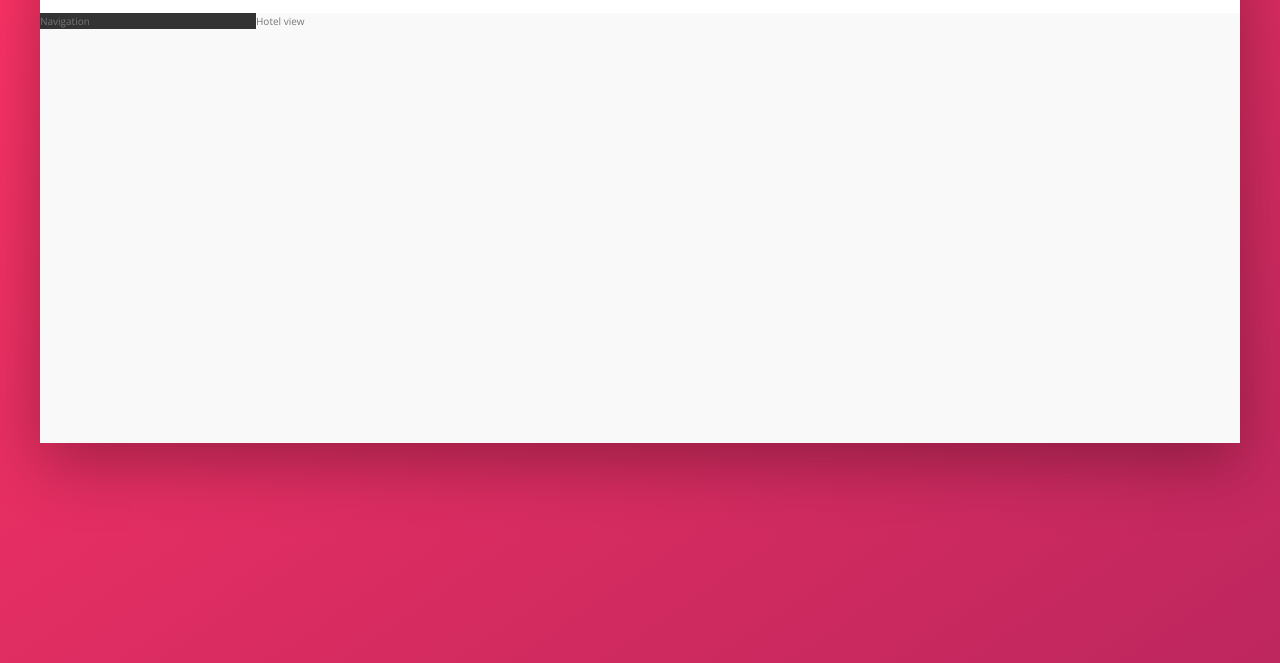
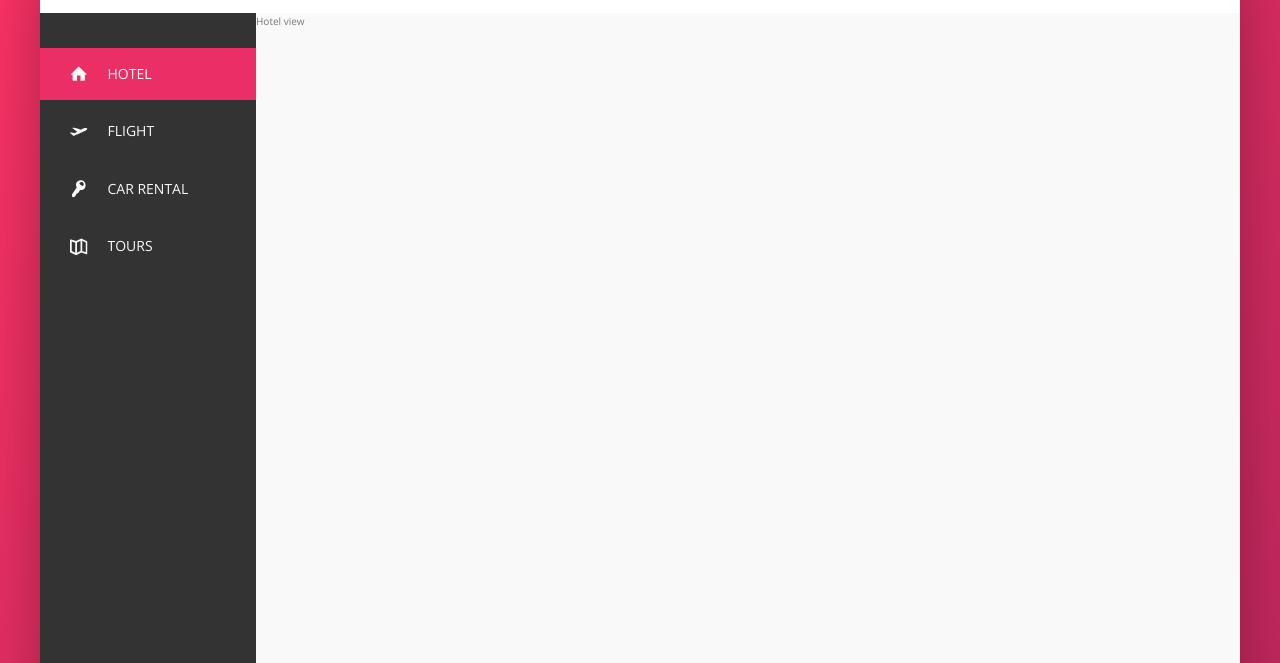
Before and after one commit to victorcanto/trillo, a website: page index.html in a window 1280 px wide. Shown: the part 137-800 px from the top of the page. Drawn offline with nearby package versions, Linux system fonts and the light colour scheme.

Commit message:
feat: added navigation

```diff
--- a/index.html
+++ b/index.html
@@ -56,8 +56,47 @@
         </nav>
       </header>
       <div class="content">
-        <nav class="sidebar">Navigation</nav>
-        <main class="hotel-viw">Hotel view</main>
+        <nav class="sidebar">
+          <ul class="side-nav">
+            <li class="side-nav__item side-nav__item--active">
+              <a href="#" class="side-nav__link">
+                <svg class="side-nav__icon">
+                  <use xlink:href="img/sprite.svg#icon-home"></use>
+                </svg>
+                <span>Hotel</span>
+              </a>
+            </li>
+
+            <li class="side-nav__item">
+              <a href="#" class="side-nav__link">
+                <svg class="side-nav__icon">
+                  <use xlink:href="img/sprite.svg#icon-aircraft-take-off"></use>
+                </svg>
+                <span>Flight</span>
+              </a>
+            </li>
+
+            <li class="side-nav__item">
+              <a href="#" class="side-nav__link">
+                <svg class="side-nav__icon">
+                  <use xlink:href="img/sprite.svg#icon-key"></use>
+                </svg>
+                <span>Car rental</span>
+              </a>
+            </li>
+
+            <li class="side-nav__item">
+              <a href="#" class="side-nav__link">
+                <svg class="side-nav__icon">
+                  <use xlink:href="img/sprite.svg#icon-map"></use>
+                </svg>
+                <span>Tours</span>
+              </a>
+            </li>
+          </ul>
+          <div class="legal">&copy; 2022 by trillo. All right reserved.</div>
+        </nav>
+        <main class="hotel-view">Hotel view</main>
       </div>
     </div>
   </body>
--- a/sass/_components.scss
+++ b/sass/_components.scss
@@ -122,3 +122,77 @@
     margin-right: 1rem;
   }
 }
+
+
+///////////////////////////////////
+// SIDE NAVIGATION
+
+.side-nav {
+  font-size: 1.4rem;
+  list-style: none;
+  margin-top: 3.5rem;
+
+  &__item {
+    position: relative;
+
+    &:not(:last-child) {
+      margin-bottom: .5rem;
+    }
+  }
+
+  &__item::before {
+    content: '';
+    position: absolute;
+    top: 0;
+    left: 0;
+    height: 100%;
+    width: 3px;
+    background-color: var(--color-primary);
+    transform: scaleY(0);
+    transition: transform .2s,
+      width .4s cubic-bezier(1, 0, 0, 1) .2s,
+      background-color .1s;
+  }
+
+
+  &__item:hover::before,
+  &__item--active::before {
+    transform: scaleY(1);
+    width: 100%;
+  }
+
+  &__item:active::before {
+    background-color: var(--color-primary-light);
+  }
+
+  &__link:link,
+  &__link:visited {
+    color: var(--color-grey-light-1);
+    text-decoration: none;
+    text-transform: uppercase;
+    display: block;
+    padding: 1.5rem 3rem;
+    position: relative;
+    z-index: 10;
+
+    display: flex;
+    align-items: center;
+  }
+
+  &__icon {
+    width: 1.75rem;
+    height: 1.75rem;
+    margin-right: 2rem;
+    fill: currentColor;
+  }
+}
+
+
+///////////////////////////////////
+// LEGAL TEXT
+.legal {
+  font-size: 1.2rem;
+  color: var(--color-grey-light-4);
+  text-align: center;
+  padding: 2.5rem;
+}
--- a/sass/_layout.scss
+++ b/sass/_layout.scss
@@ -26,8 +26,13 @@
   background-color: var(--color-grey-dark-1);
 
   flex: 0 0 18%;
+
+  display: flex;
+  flex-direction: column;
+  justify-content: space-between;
 }
 
 .hotel-view {
   flex: 1;
+  height: 80rem;
 }
```
Also changed, not shown: css/style.css, 1 other file.
